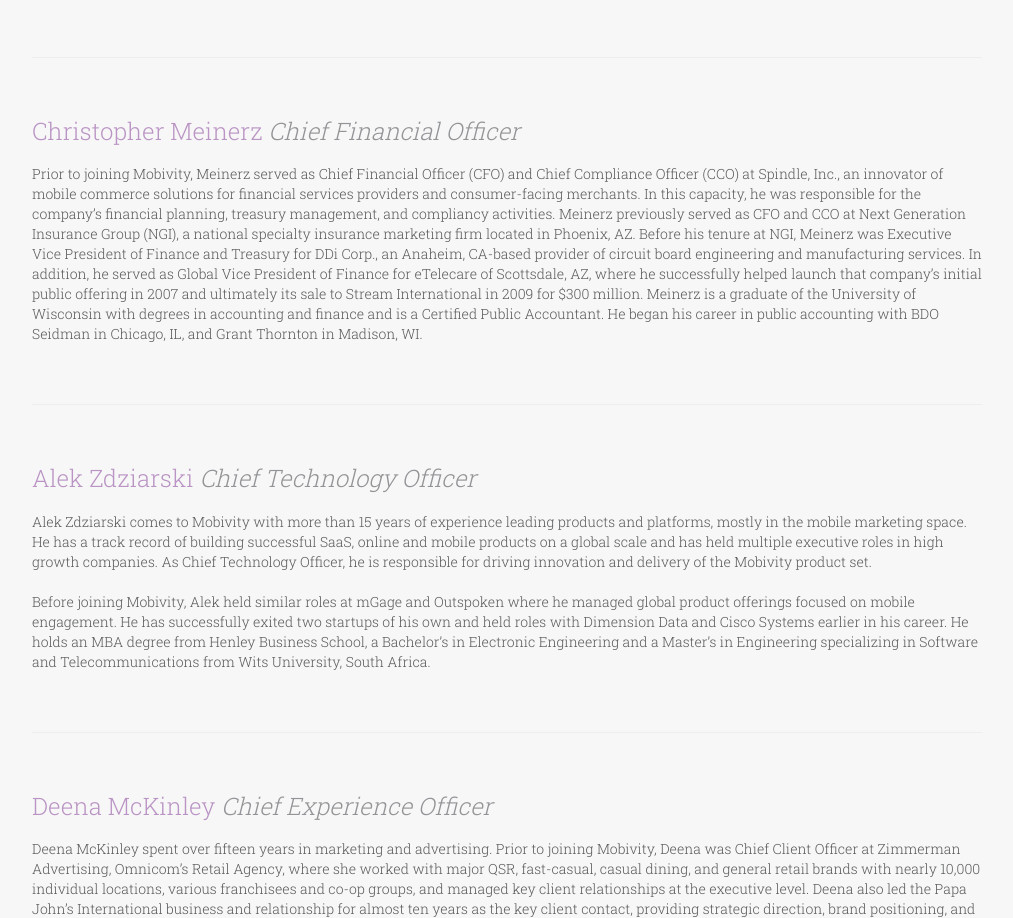
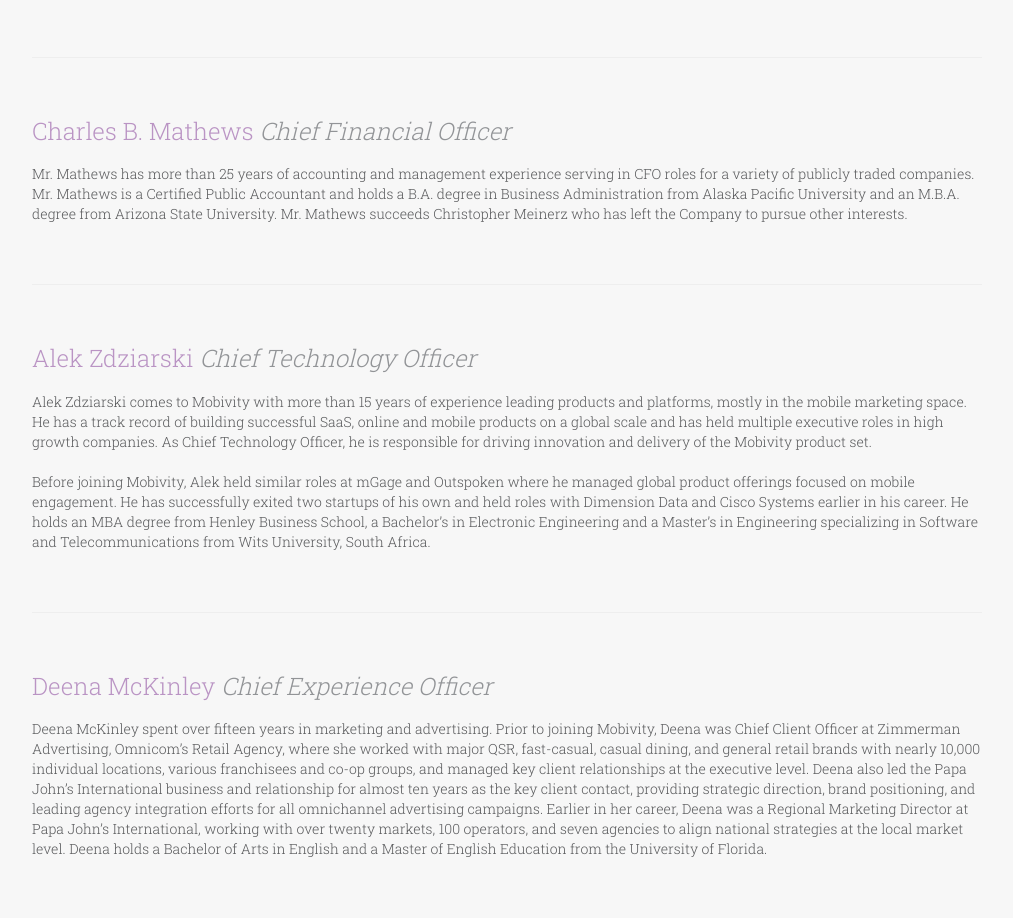
Before and after one commit to mobivity-marketing/Media-Kit, a website: page index.html in a window 1280 px wide. Shown: the part 3628-4546 px from the top of the page, without its empty margins (258-1271 px from the left). Drawn offline with nearby package versions, Linux system fonts and the light colour scheme.

Commit message:
Updating CFO information.

```diff
--- a/index.html
+++ b/index.html
@@ -100,8 +100,8 @@
 					<h4>Dennis Becker <em>Chief Executive Officer</em></h4>
 					<p>With more than a decade of experience building, financing, and acquiring enterprises redefining the way technology and business interact, Dennis Becker leads Mobivity’s vision of bringing businesses more customers, more often through disruptive technologies. An inventor of several patents, Becker’s background also includes awards as founder of Frontieric Corporation and CEO of Bexel Technologies. Prior to Mobivity, Dennis studied Computer Science at the University of Oregon and served in the USAF.</p>
 					<hr>
-					<h4>Christopher Meinerz <em>Chief Financial Officer</em></h4>
-					<p>Prior to joining Mobivity, Meinerz served as Chief Financial Officer (CFO) and Chief Compliance Officer (CCO) at Spindle, Inc., an innovator of mobile commerce solutions for financial services providers and consumer-facing merchants. In this capacity, he was responsible for the company’s financial planning, treasury management, and compliancy activities. Meinerz previously served as CFO and CCO at Next Generation Insurance Group (NGI), a national specialty insurance marketing firm located in Phoenix, AZ. Before his tenure at NGI, Meinerz was Executive Vice President of Finance and Treasury for DDi Corp., an Anaheim, CA-based provider of circuit board engineering and manufacturing services. In addition, he served as Global Vice President of Finance for eTelecare of Scottsdale, AZ, where he successfully helped launch that company’s initial public offering in 2007 and ultimately its sale to Stream International in 2009 for $300 million. Meinerz is a graduate of the University of Wisconsin with degrees in accounting and finance and is a Certified Public Accountant. He began his career in public accounting with BDO Seidman in Chicago, IL, and Grant Thornton in Madison, WI.</p>
+					<h4>Charles B. Mathews <em>Chief Financial Officer</em></h4>
+					<p>Mr. Mathews has more than 25 years of accounting and management experience serving in CFO roles for a variety of publicly traded companies. Mr. Mathews is a Certified Public Accountant and holds a B.A. degree in Business Administration from Alaska Pacific University and an M.B.A. degree from Arizona State University. Mr. Mathews succeeds Christopher Meinerz who has left the Company to pursue other interests.</p>
 					<hr>
 					<h4>Alek Zdziarski <em>Chief Technology Officer</em></h4>
 					<p>Alek Zdziarski comes to Mobivity with more than 15 years of experience leading products and platforms, mostly in the mobile marketing space. He has a track record of building successful SaaS, online and mobile products on a global scale and has held multiple executive roles in high growth companies. As Chief Technology Officer, he is responsible for driving innovation and delivery of the Mobivity product set.</p>
```
